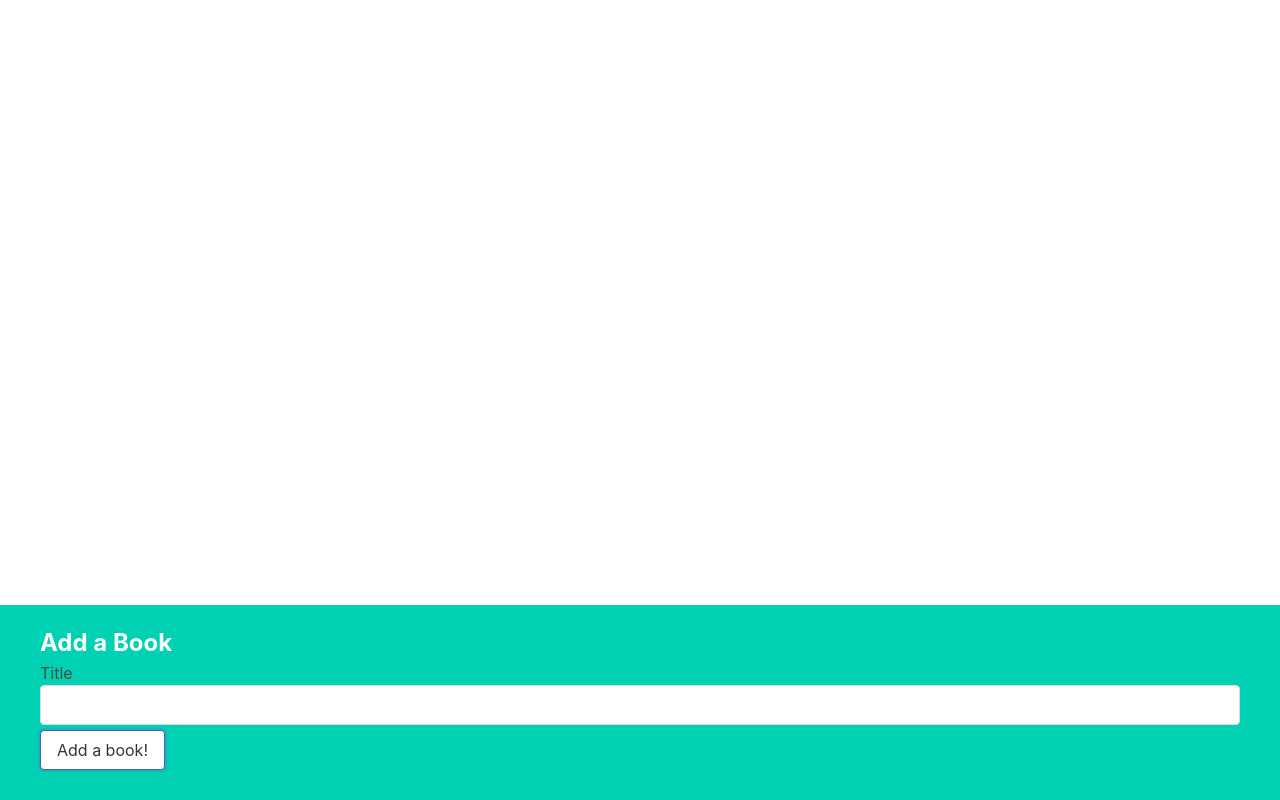
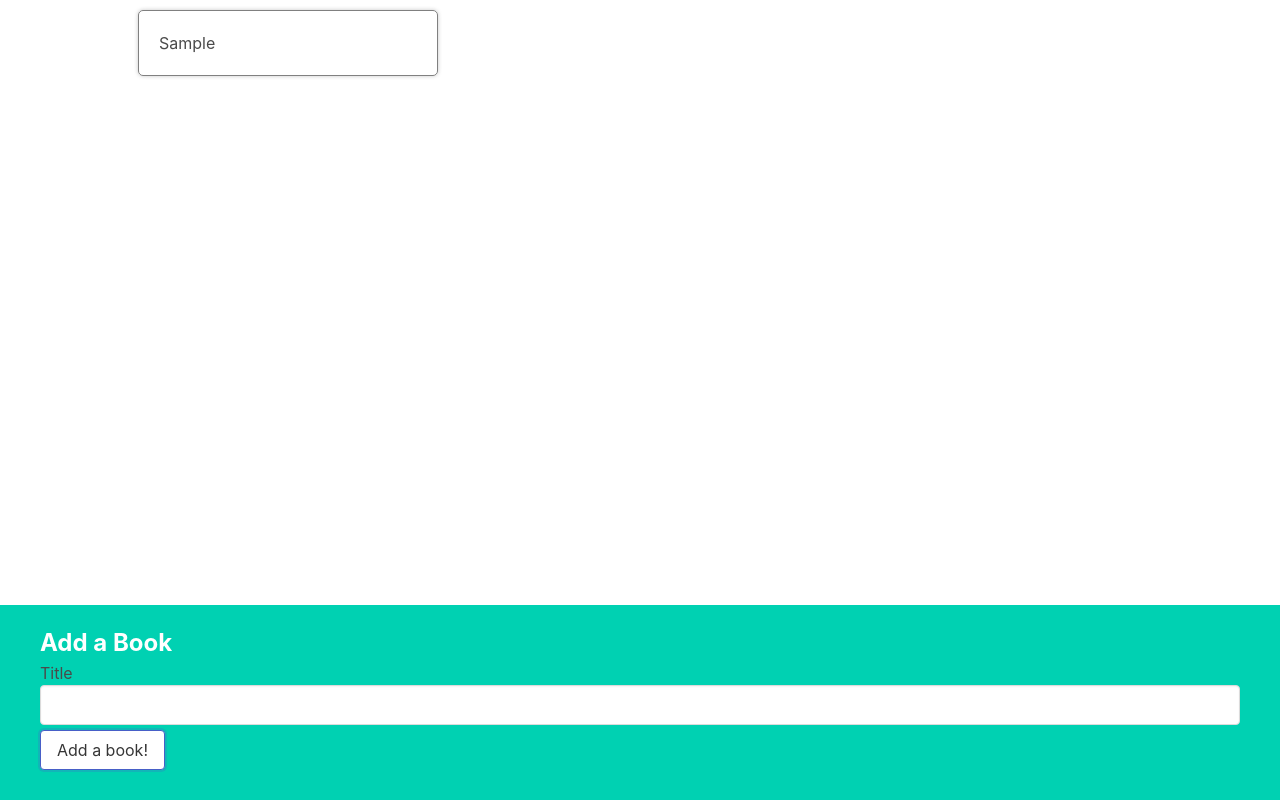
Before and after one commit to sadaskeanu/book-tracker, a React (Create React App) app: page / in a window 1280 px wide. Both pictures are taken after typing "Sample" into the empty fields and a click on the button "Add a book!". Built offline with nearby package versions, Linux system fonts and the light colour scheme.

Commit message:
add BookList and BookShow components

```diff
--- a/src/App.js
+++ b/src/App.js
@@ -1,6 +1,7 @@
 import { useState } from "react";
 import getRandomNumber from "./utils/getRandomNumber";
 import BookCreate from "./components/BookCreate";
+import BookList from "./components/BookList";
 
 function App() {
   const [books, setBooks] = useState([]);
@@ -16,7 +17,8 @@ function App() {
   console.log(books);
 
   return (
-    <div>
+    <div className="app">
+      <BookList books={books} />
       <BookCreate onCreate={handleCreateBook} />
     </div>
   );
--- a/src/components/BookList.js
+++ b/src/components/BookList.js
@@ -1,5 +1,11 @@
-function BookList() {
-    return <div>BookList</div>
+import BookShow from "./BookShow";
+
+function BookList({ books }) {
+  const renderedBooks = books.map((book) => {
+    return <BookShow key={book.id} book={book} />;
+  });
+
+  return <div className="book-list">{renderedBooks}</div>;
 }
 
-export default BookList
+export default BookList;
--- a/src/components/BookShow.js
+++ b/src/components/BookShow.js
@@ -1,5 +1,5 @@
-function BookShow() {
-    return <div>BookShow</div>
+function BookShow({ book }) {
+  return <div className="book-show">{book.title}</div>;
 }
 
-export default BookShow
+export default BookShow;
```
